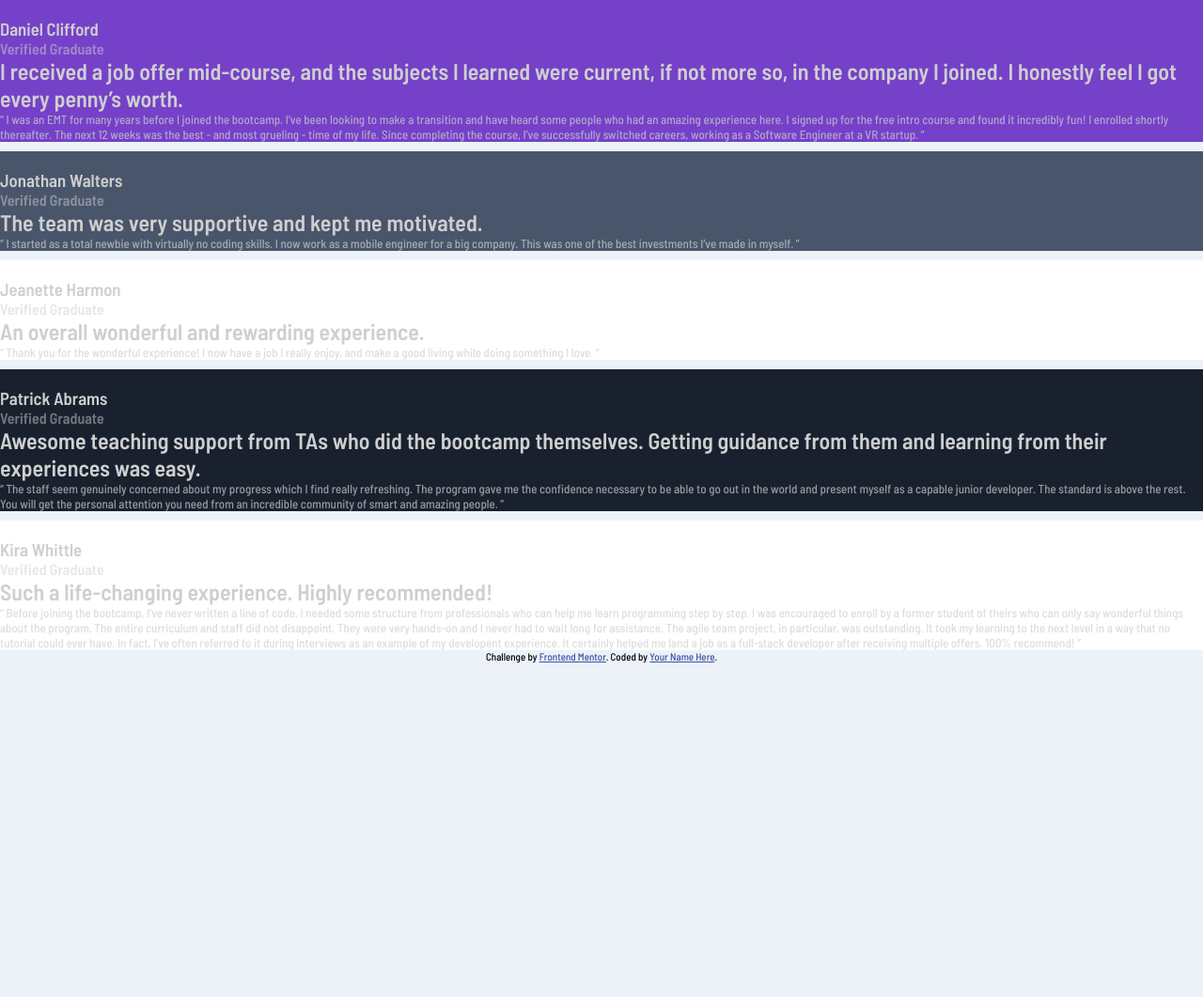
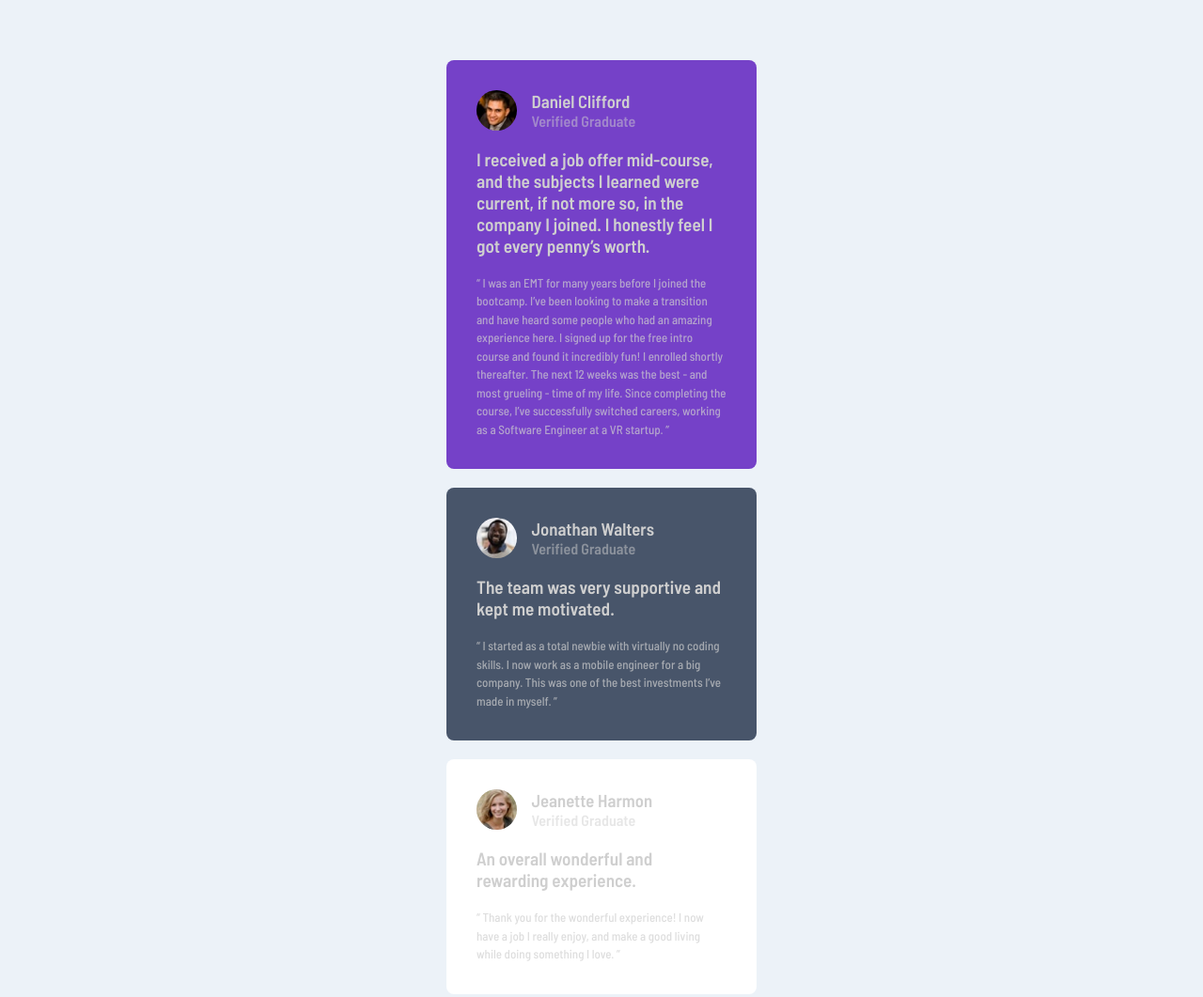
Before and after one commit to rizkygusna/testimonials-grid-section, a plain HTML site: page index.html in a window 1280 px wide. Shown: the top 1061 px of the page at 94% size. Before the commit the page ends 800 px from the top, so only its background shows below. Drawn offline with Linux system fonts and the light colour scheme.

Commit message:
adding profile image & box model to items

```diff
--- a/index.html
+++ b/index.html
@@ -16,14 +16,14 @@
     <div class="grid-container">
       <div class="item-1">
         <section class="profile">
-          <img class="profile-image" src="" alt="" />
+          <img class="profile-image" src="./images/image-daniel.jpg" alt="" />
           <div class="profile-info">
             <h3>Daniel Clifford</h3>
             <h4>Verified Graduate</h4>
           </div>
         </section>
         <section class="testimonial">
-          <h2>
+          <h2 class="header">
             I received a job offer mid-course, and the subjects I learned were current, if
             not more so, in the company I joined. I honestly feel I got every penny’s
             worth.
@@ -40,14 +40,14 @@
       </div>
       <div class="item-2">
         <section class="profile">
-          <img class="profile-image" src="" alt="" />
+          <img class="profile-image" src="./images/image-jonathan.jpg" alt="" />
           <div class="profile-info">
             <h3>Jonathan Walters</h3>
             <h4>Verified Graduate</h4>
           </div>
         </section>
         <section class="testimonial">
-          <h2>The team was very supportive and kept me motivated.</h2>
+          <h2 class="header">The team was very supportive and kept me motivated.</h2>
           <p>
             “ I started as a total newbie with virtually no coding skills. I now work as a
             mobile engineer for a big company. This was one of the best investments I’ve
@@ -57,14 +57,14 @@
       </div>
       <div class="item-3">
         <section class="profile">
-          <img class="profile-image" src="" alt="" />
+          <img class="profile-image" src="./images/image-jeanette.jpg" alt="" />
           <div class="profile-info">
             <h3>Jeanette Harmon</h3>
             <h4>Verified Graduate</h4>
           </div>
         </section>
         <section class="testimonial">
-          <h2>An overall wonderful and rewarding experience.</h2>
+          <h2 class="header">An overall wonderful and rewarding experience.</h2>
           <p>
             “ Thank you for the wonderful experience! I now have a job I really enjoy, and
             make a good living while doing something I love. ”
@@ -73,14 +73,14 @@
       </div>
       <div class="item-4">
         <section class="profile">
-          <img class="profile-image" src="" alt="" />
+          <img class="profile-image" src="./images/image-patrick.jpg" alt="" />
           <div class="profile-info">
             <h3>Patrick Abrams</h3>
             <h4>Verified Graduate</h4>
           </div>
         </section>
         <section class="testimonial">
-          <h2>
+          <h2 class="header">
             Awesome teaching support from TAs who did the bootcamp themselves. Getting
             guidance from them and learning from their experiences was easy.
           </h2>
@@ -95,14 +95,14 @@
       </div>
       <div class="item-5">
         <section class="profile">
-          <img class="profile-image" src="" alt="" />
+          <img class="profile-image" src="./images/image-kira.jpg" alt="" />
           <div class="profile-info">
             <h3>Kira Whittle</h3>
             <h4>Verified Graduate</h4>
           </div>
         </section>
         <section class="testimonial">
-          <h2>Such a life-changing experience. Highly recommended!</h2>
+          <h2 class="header">Such a life-changing experience. Highly recommended!</h2>
           <p>
             “ Before joining the bootcamp, I’ve never written a line of code. I needed
             some structure from professionals who can help me learn programming step by
--- a/style.css
+++ b/style.css
@@ -25,6 +25,7 @@ p {
 p {
   font-size: 13px;
   opacity: 70%;
+  line-height: 1.5em;
 }
 
 h4 {
@@ -32,9 +33,34 @@ h4 {
 }
 
 .grid-container {
+  margin-top: 8vh;
   display: grid;
+  grid-template-columns: 330px;
+  row-gap: 20px;
+}
 
-  gap: 10px 10px;
+.grid-container > div {
+  border-radius: 0.5em;
+  padding: 2em;
+}
+
+.profile {
+  display: flex;
+  flex-direction: row;
+}
+
+.profile-image {
+  width: 16%;
+  border-radius: 50%;
+}
+
+.profile-info {
+  margin-left: 1em;
+}
+
+.header {
+  margin: 1em 0;
+  font-size: 1.2rem;
 }
 
 .item-1 {
```
